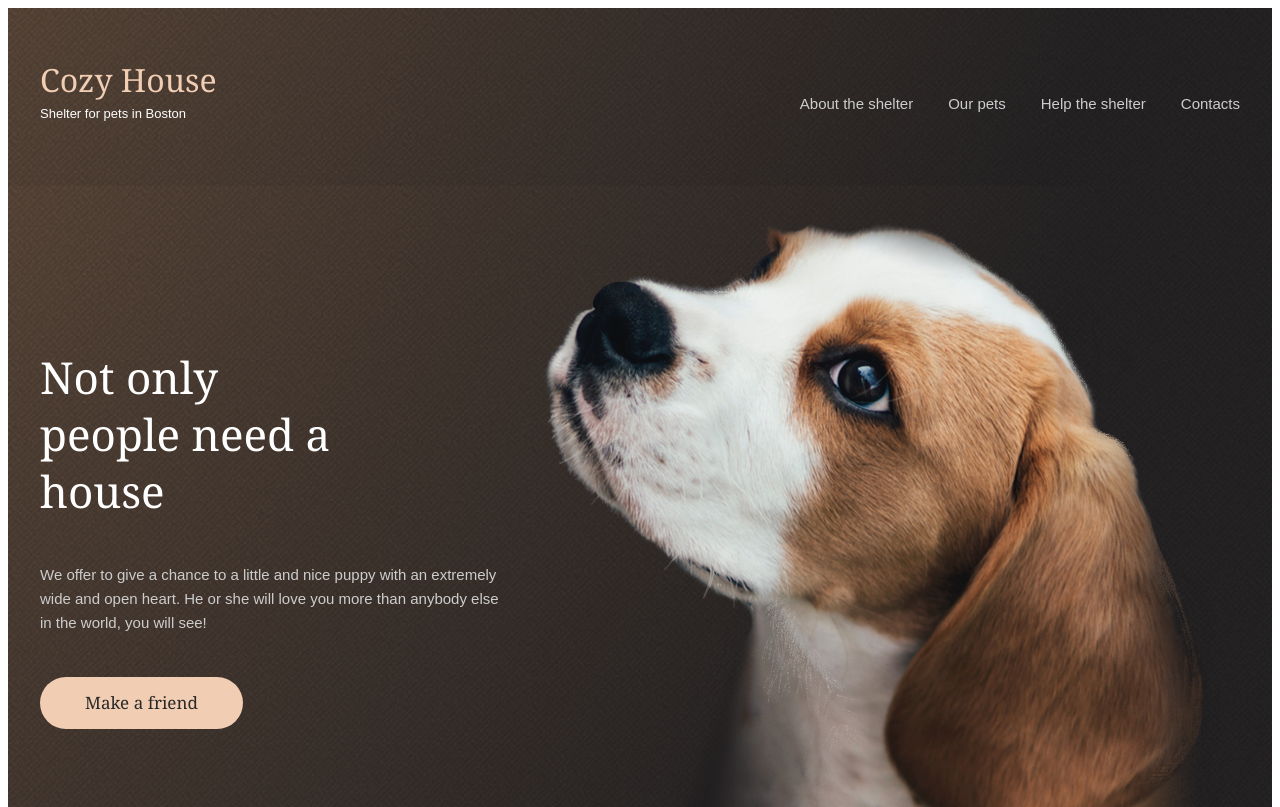
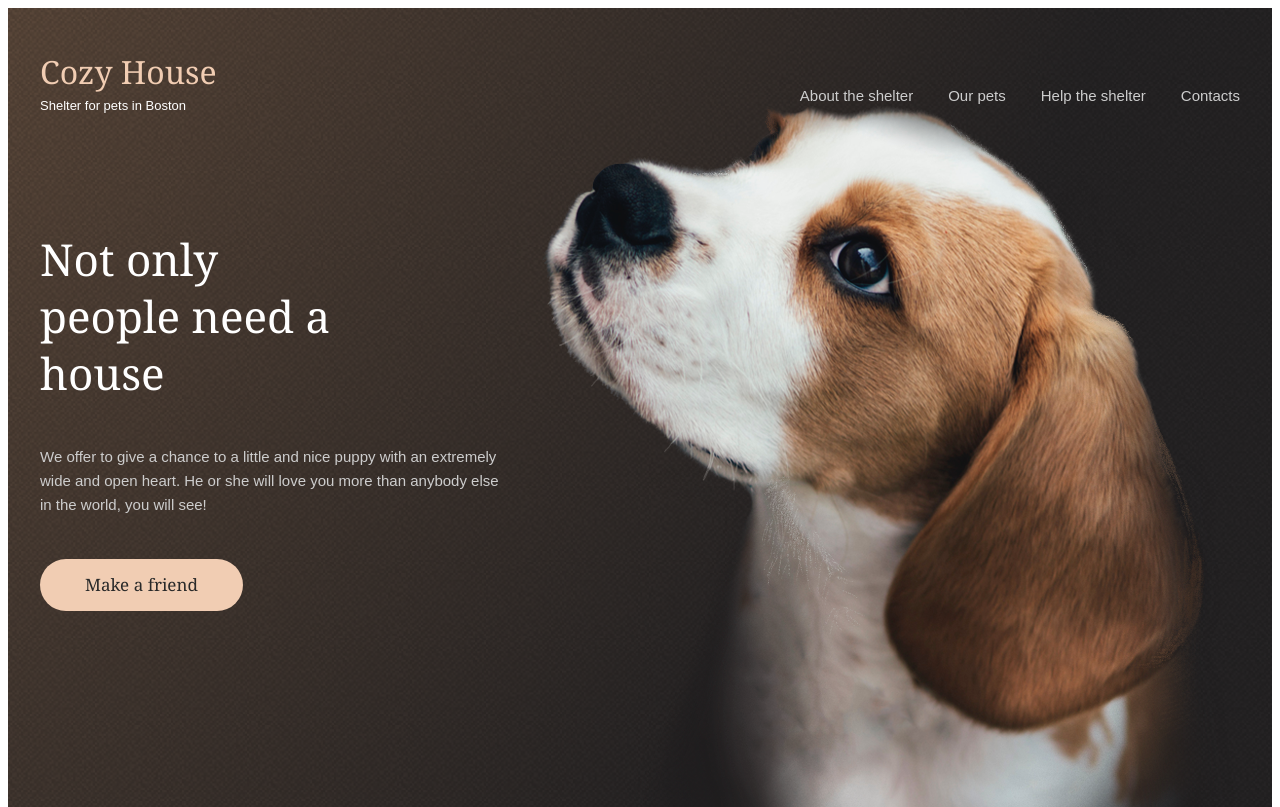
Before and after one commit to AlexandraAlt3/shelter, a plain HTML site: page index.html in a window 1280 px wide. Shown: the top 807 px of the page. Drawn offline with Linux system fonts and the light colour scheme.

Commit message:
fix: add for header (logo+nav) position fixed? Tue 21/03/2023 13:14

```diff
--- a/style.css
+++ b/style.css
@@ -21,12 +21,10 @@ body{
 
 
 .header{
-    background-image: url(./assets/png/start-screen-gradient-background.png);
-    -moz-background-size: 100%; /* Firefox 3.6+ */
-    -webkit-background-size: 100%; /* Safari 3.1+ и Chrome 4.0+ */
-    -o-background-size: 100%; /* Opera 9.6+ */
-    background-size: 100%;
-    padding-bottom: 60px;
+    position: fixed;
+    top: 0;
+    left: 0;
+    width: 100%;
 }
 .header__wrapper{
     padding-top: 60px;
@@ -93,6 +91,7 @@ body{
 /*************START********************/
 
 .about{
+    padding-top: 60px;
     min-height: 100vh; /*height window*/
     background-image: url(./assets/png/start-screen-gradient-background.png);
     background-size: cover;
```
